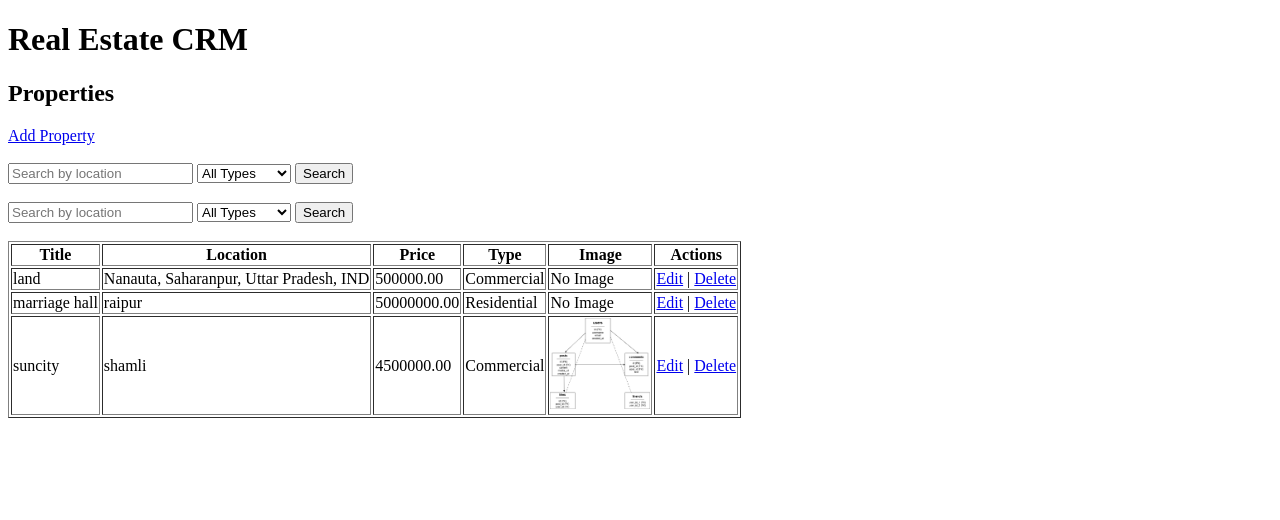
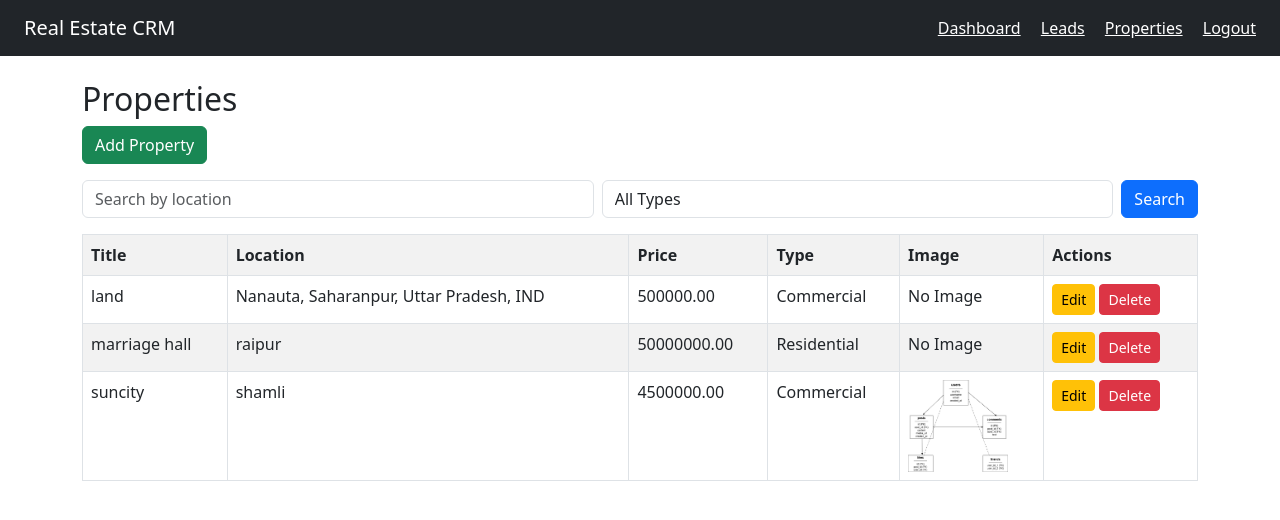
Before and after one commit to Layba-19/real-estate-crm, a Django app: page /properties/ in a window 1280 px wide. Shown: the top 520 px of the page. Run offline with Django 5.2, Linux system fonts and the light colour scheme; data comes from the database, SQL or seed files in the repository; both versions use the stored data as it was after the commit.

Commit message:
UI and feature upgrade

```diff
--- a/crm_project/settings.py
+++ b/crm_project/settings.py
@@ -26,7 +26,7 @@ SECRET_KEY = 'django-insecure-1=^^=*@93digi%d**8v2^x$^n2d&-fsye5ifkty$&zhst=4sc@
 DEBUG = True
 
 
-ALLOWED_HOSTS = ['real-estate-crm-z2ds.onrender.com']
+ALLOWED_HOSTS = ['real-estate-crm-z2ds.onrender.com', '127.0.0.1', 'localhost']
 
 
 # Application definition
--- a/templates/base.html
+++ b/templates/base.html
@@ -1,14 +1,25 @@
 <!DOCTYPE html>
 <html>
 <head>
-    <title>CRM</title>
+    <title>Real Estate CRM</title>
+    <link href="https://cdn.jsdelivr.net/npm/bootstrap@5.3.0/dist/css/bootstrap.min.css" rel="stylesheet">
 </head>
 <body>
 
-    <h1>Real Estate CRM</h1>
+<nav class="navbar navbar-dark bg-dark px-4">
+    <a class="navbar-brand" href="/">Real Estate CRM</a>
+    <div>
+        <a class="text-white me-3" href="/">Dashboard</a>
+        <a class="text-white me-3" href="/leads/">Leads</a>
+        <a class="text-white me-3" href="/properties/">Properties</a>
+        <a class="text-white" href="/accounts/logout/">Logout</a>
+    </div>
+</nav>
 
+<div class="container mt-4">
     {% block content %}
     {% endblock %}
+</div>
 
 </body>
 </html>
--- a/templates/leads/add_lead.html
+++ b/templates/leads/add_lead.html
@@ -6,7 +6,8 @@
 <form method="POST">
     {% csrf_token %}
     {{ form.as_p }}
-    <button type="submit">Save Lead</button>
+    <button class="btn btn-primary" type="submit">Save Lead</button>
+<a class="btn btn-secondary" href="/leads/">Back</a>
 </form>
 
 <br>
--- a/templates/properties/add_property.html
+++ b/templates/properties/add_property.html
@@ -9,7 +9,8 @@
 
     {{ form.as_p }}
 
-    <button type="submit">Save Property</button>
+    <button class="btn btn-primary" type="submit">Save Property</button>
+<a class="btn btn-secondary" href="/properties/">Back</a>
 </form>
 
 <br>
--- a/templates/properties/property_list.html
+++ b/templates/properties/property_list.html
@@ -4,39 +4,21 @@
 
 <h2>Properties</h2>
 
-<a href="/properties/add/">Add Property</a>
+<a class="btn btn-success mb-3" href="/properties/add/">Add Property</a>
 
-<br><br>
+<form method="GET" class="mb-3 d-flex gap-2">
+    <input class="form-control" type="text" name="search" placeholder="Search by location">
 
-<form method="GET">
-    <input type="text" name="search" placeholder="Search by location">
-
-    <select name="property_type">
+    <select class="form-control" name="property_type">
         <option value="">All Types</option>
         <option value="Residential">Residential</option>
         <option value="Commercial">Commercial</option>
     </select>
 
-    <button type="submit">Search</button>
+    <button class="btn btn-primary" type="submit">Search</button>
 </form>
 
-<br>
-
-<form method="GET">
-    <input type="text" name="search" placeholder="Search by location">
-
-    <select name="property_type">
-        <option value="">All Types</option>
-        <option value="Residential">Residential</option>
-        <option value="Commercial">Commercial</option>
-    </select>
-
-    <button type="submit">Search</button>
-</form>
-
-<br>
-
-<table border="1">
+<table class="table table-bordered table-striped">
     <tr>
         <th>Title</th>
         <th>Location</th>
@@ -60,8 +42,8 @@
             {% endif %}
         </td>
         <td>
-            <a href="/properties/edit/{{ p.id }}/">Edit</a> |
-            <a href="/properties/delete/{{ p.id }}/">Delete</a>
+            <a class="btn btn-warning btn-sm" href="/properties/edit/{{ p.id }}/">Edit</a>
+            <a class="btn btn-danger btn-sm" href="/properties/delete/{{ p.id }}/">Delete</a>
         </td>
     </tr>
     {% empty %}
```
Also changed, not shown: templates/dashboard/home.html (+16 -14 lines), templates/leads/lead_list.html (+4 -5 lines), db.sqlite3.
